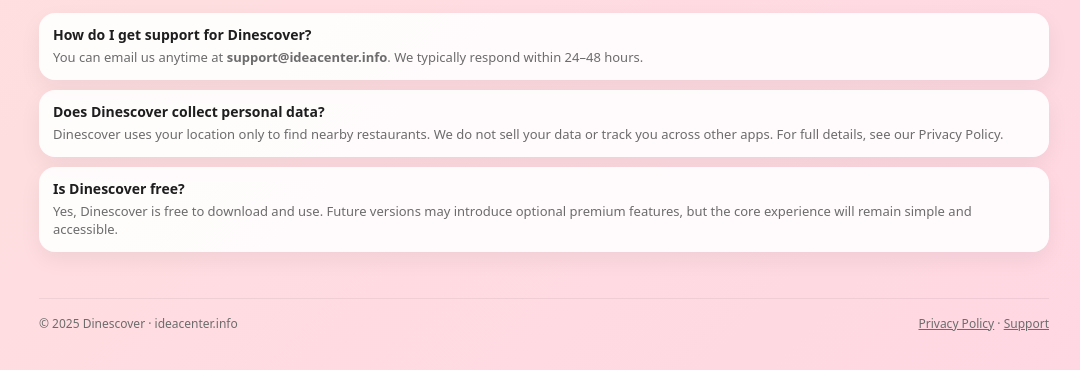
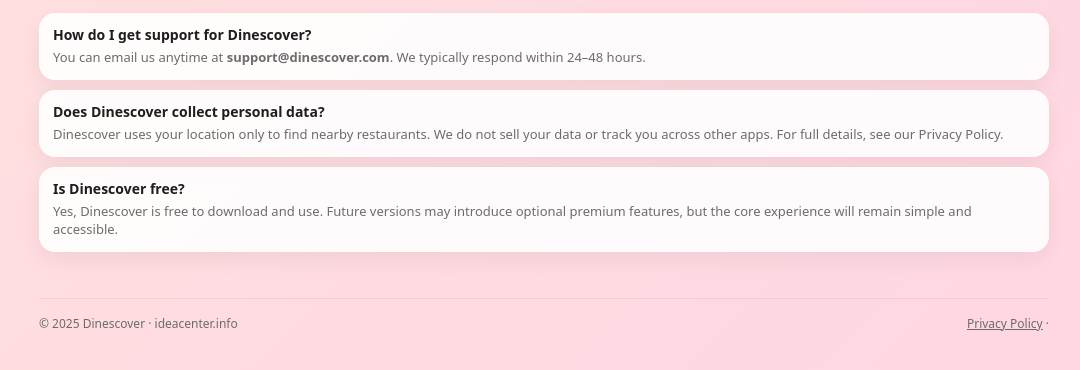
Before and after one commit to leegelle/Dinescover, a plain HTML site: page index.html in a window 1280 px wide. Shown: the part 2421-2791 px from the top of the page, without its empty margins (96-1176 px from the left). Drawn offline with Linux system fonts and the light colour scheme.

Commit message:
Update index.html

```diff
--- a/index.html
+++ b/index.html
@@ -783,7 +783,7 @@
       <div class="faq-item">
         <div class="faq-q">How do I get support for Dinescover?</div>
         <div class="faq-a">
-          You can email us anytime at <strong>support@ideacenter.info</strong>.
+          You can email us anytime at <strong>support@dinescover.com</strong>.
           We typically respond within 24–48 hours.
         </div>
       </div>
@@ -810,7 +810,6 @@
       <div>
         <!-- Make sure these URLs exist on your site -->
         <a href="/dinescover-privacy">Privacy Policy</a> ·
-        <a href="/dinescover-support">Support</a>
       </div>
     </footer>
   </div>
```
